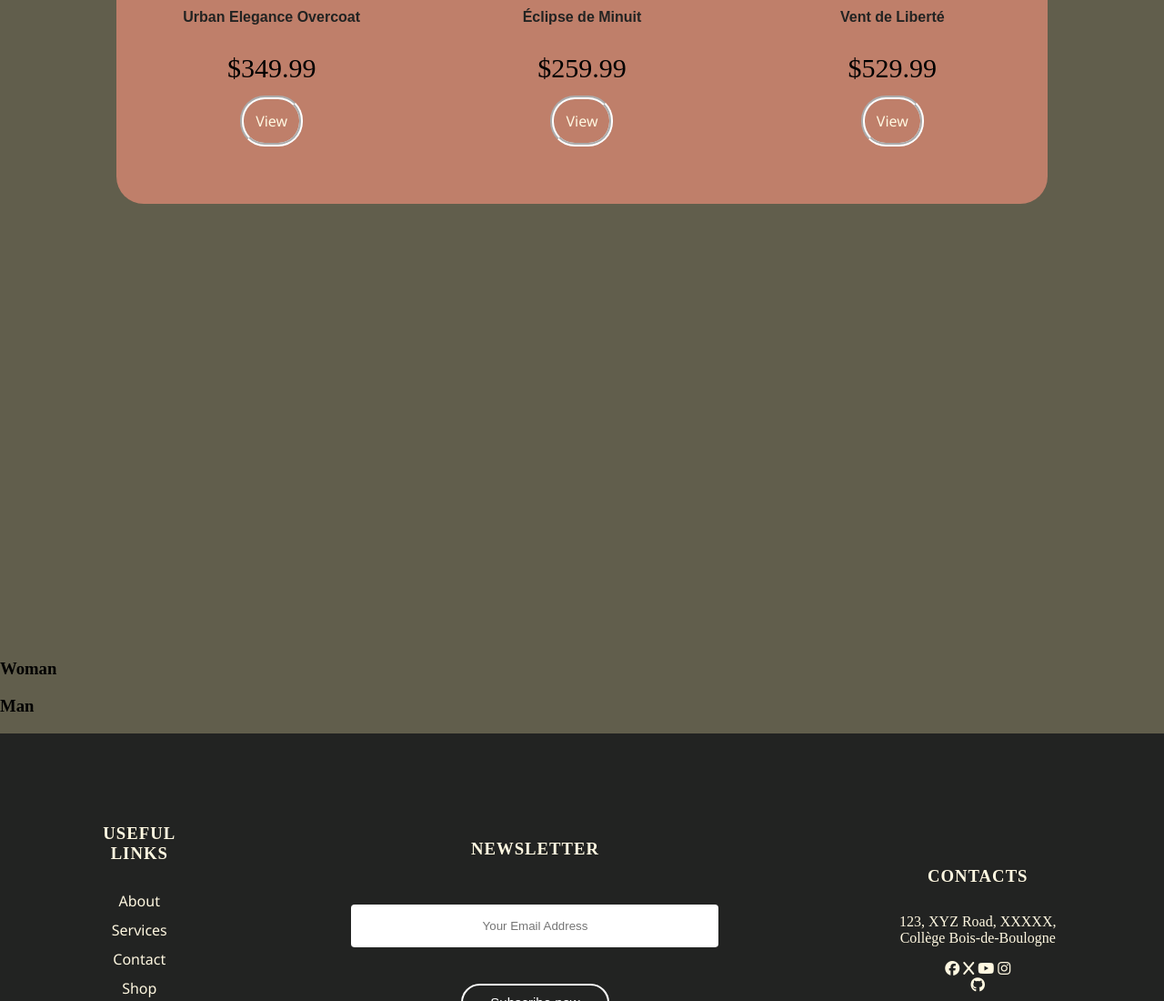
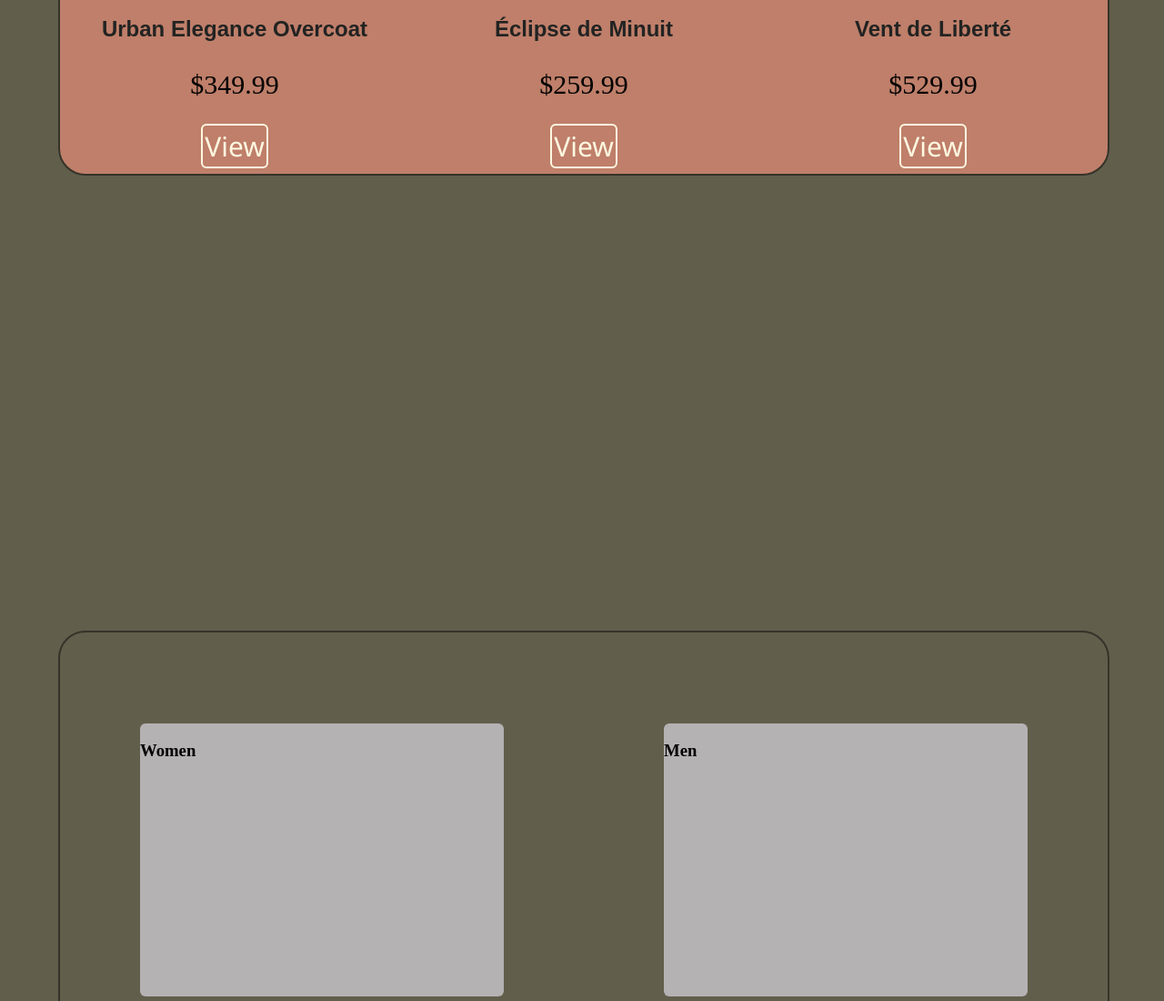
Before and after one commit to BdeB-Org/tp-1-partie1-tp1-karl-yasser, a plain HTML site: page index.html in a window 1280 px wide. Shown: the part 1501-2601 px from the top of the page at 91% size. Drawn offline with nearby package versions, Linux system fonts and the light colour scheme; a web font is replaced by a local one.

Commit message:
Addition on the index page

```diff
--- a/css/commun.css
+++ b/css/commun.css
@@ -1,6 +1,15 @@
 @import url('https://fonts.googleapis.com/css2?family=Kode+Mono:wght@500&display=swap');
 
-
+/*<div class="intro">
+        <h1 class="logo-header">
+            <span class="logo">
+                Essential
+            </span>
+            <span class="logo">
+                Wear.
+            </span>
+        </h1>
+    </div>*/
 body {
     margin: 0;
     padding: 0;
@@ -561,23 +570,28 @@ a {
     background-image: linear-gradient(to bottom, rgba(255, 0, 0, 0.5), rgba(255, 0, 0, 0.5));
     border-radius: 30px;
     margin-bottom: 500px;
-    width: 80%;
-    margin-left: 10%;
+    width: 90%;
+    margin-left: 5%;
+    border: 2px solid #353329;
+
 }
 
 .container-product a {
-    outline: 4px groove #ffffff;
-    outline-offset: 13px;
-    border-radius: 10px;
-    font-size: 2vh;
+
+    height: 30px;
+    width: 50px;
+    background: transparent;
+    border: 2px solid #FFF8E1;
+    outline: none;
+    border-radius:6px;
+    padding: 2px;
+
 }
 
 .container-product a:hover {
 
-    outline-offset: 13px;
-    color: #D4AF37;
+
     padding: 5px;
-    transition: color 0.3s ease-in-out, color 0.3s ease-in-out;
     transition: padding 0.2s ease-in-out, padding 0.2s ease-in-out;
 
 }
@@ -603,7 +617,7 @@ a {
 .product h1 {
     font-weight: bold;
     color: #222322;
-    font-size: 2vh;
+    font-size: 3vh;
 
 }
 
@@ -611,8 +625,8 @@ a {
     display: flex;
     flex-direction: row;
     justify-content: space-around;
-    margin-bottom: 40vh;
-    padding-bottom: 10vh;
+    height: auto;
+    padding-bottom: 10px;
 }
 
 .product h2 {
@@ -765,3 +779,27 @@ h1 {
     cursor: pointer;
 
 }
+
+
+.univers-container{
+
+    background-color:transparent;
+    width: 90%;
+    margin-left: 5%;
+    margin-right: 5%;
+    height: 500px;
+    border-radius: 30px;
+    border: 2px solid #353329;
+    display: flex;
+    justify-content: space-around;
+    flex-direction: row;
+    align-items: center;
+}
+
+.univers{
+
+    background-color: #b4b2b2;
+    width: 50vh;
+    height:300px ;
+    border-radius: 6px;
+}
--- a/index.html
+++ b/index.html
@@ -21,16 +21,7 @@
 </head>
 
 <body>
-    <div class="intro">
-        <h1 class="logo-header">
-            <span class="logo">
-                Essential
-            </span>
-            <span class="logo">
-                Wear.
-            </span>
-        </h1>
-    </div>
+
     <header>
         <nav>
             <a class="nav_links">EssentialWear</a>
@@ -137,19 +128,25 @@
             </div>
         </div>
 
-        <div >
+        <div class="univers-container">
 
-            <div>
 
-                <h3>Woman</h3>
 
-            </div>
 
-            <div>
+                <div class="univers">
+                    <h3>Women</h3>
+                    <img src="">
+                </div>
 
-                <h3>Man</h3>
-            </div>
+                <div class="univers">
+                    <h3>Men</h3>
+                    <img src="">
+                </div>
+
+
+
         </div>
+
 
     </content>
 
```
